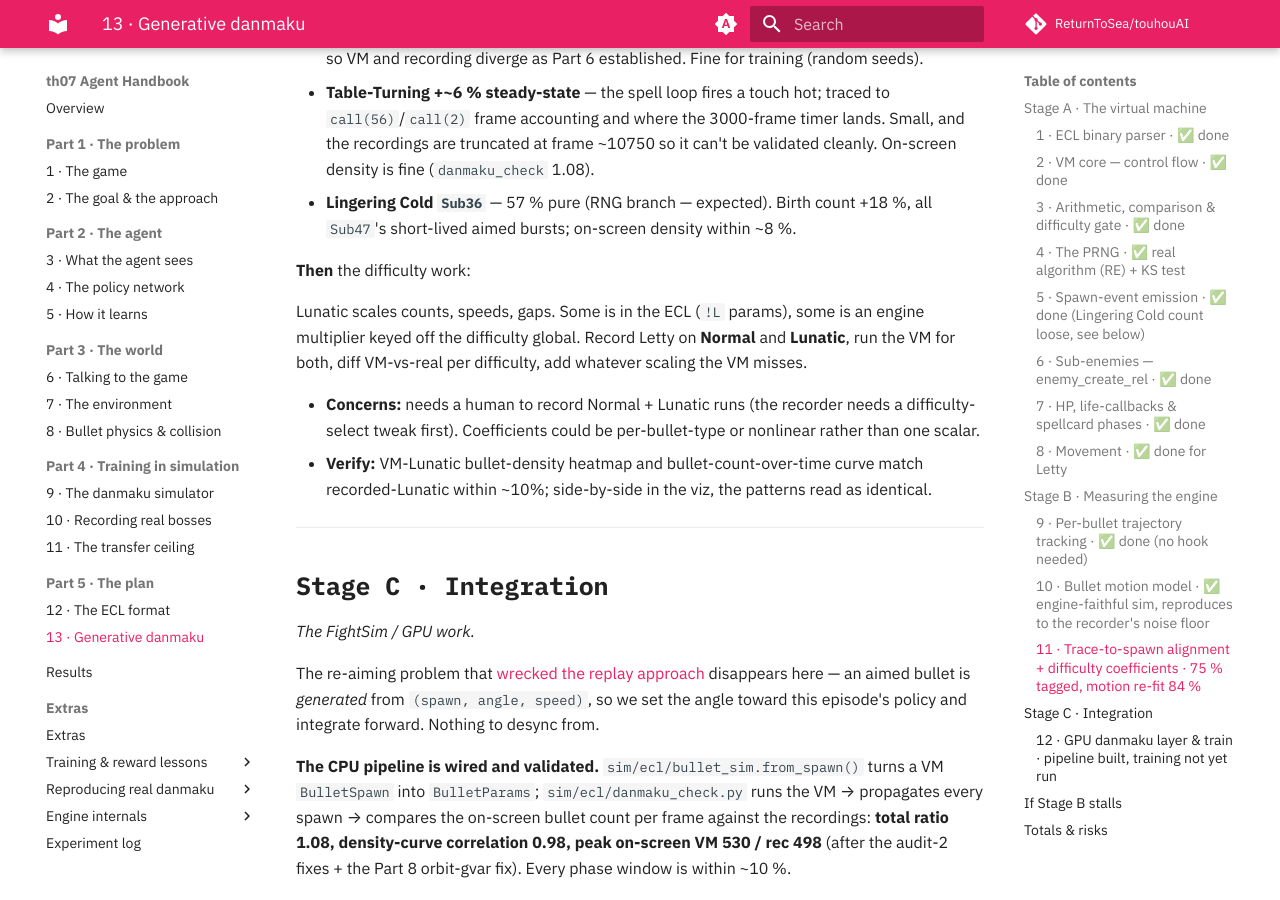
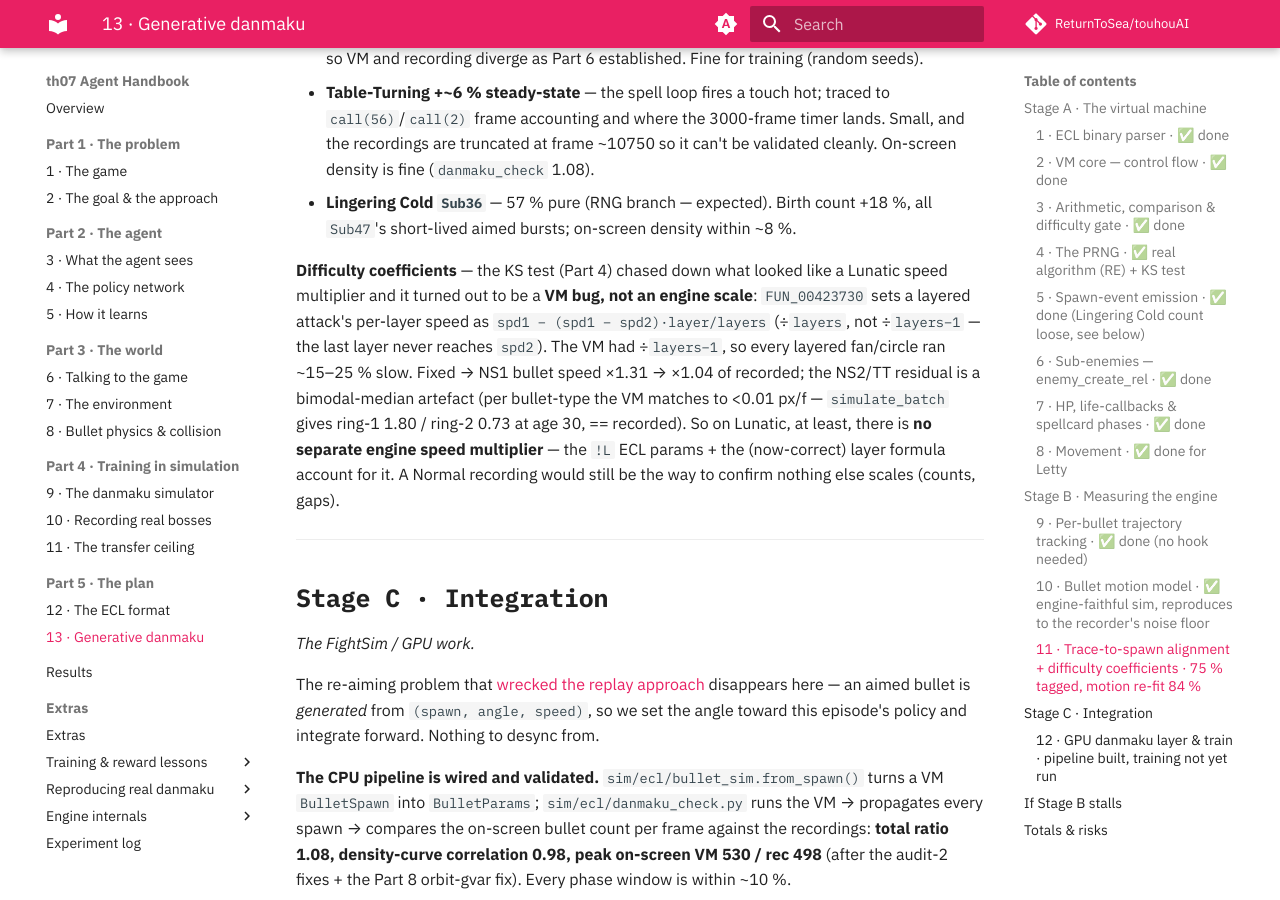
Before and after one commit to ReturnToSea/touhouAI, an MkDocs documentation site: the page built from docs/ecl-vm.md, in a window 1280 px wide and 900 px high, scrolled down 9537 px. Built offline with MkDocs 1.6.1 and Material for MkDocs 9.7.7, drawn with Linux system fonts in a browser that asks for light colours; comment, search, counter and statistics services are not loaded.

Commit message:
docs: the layer-speed bug was the whole 'Lunatic multiplier'
Co-Authored-By: Claude Sonnet 5 <noreply@anthropic.com>
Claude-Session: https://claude.ai/code/session_01HvK66xWtekmqmw4fENNeN8

```diff
--- a/docs/ecl-vm.md
+++ b/docs/ecl-vm.md
@@ -487,19 +487,18 @@ superseded by `bullet_sim.py`.
 - **Lingering Cold `Sub36`** — 57 % pure (RNG branch — expected). Birth count
   +18 %, all `Sub47`'s short-lived aimed bursts; on-screen density within ~8 %.
 
-**Then** the difficulty work:
-
-Lunatic scales counts, speeds, gaps. Some is in the ECL (`!L` params), some is an
-engine multiplier keyed off the difficulty global. Record Letty on **Normal**
-and **Lunatic**, run the VM for both, diff VM-vs-real per difficulty, add
-whatever scaling the VM misses.
-
-- **Concerns:** needs a human to record Normal + Lunatic runs (the recorder needs
-  a difficulty-select tweak first). Coefficients could be per-bullet-type or
-  nonlinear rather than one scalar.
-- **Verify:** VM-Lunatic bullet-density heatmap and bullet-count-over-time curve
-  match recorded-Lunatic within ~10%; side-by-side in the viz, the patterns read
-  as identical.
+**Difficulty coefficients** — the KS test (Part 4) chased down what looked like a
+Lunatic speed multiplier and it turned out to be a **VM bug, not an engine
+scale**: `FUN_00423730` sets a layered attack's per-layer speed as
+`spd1 − (spd1 − spd2)·layer/layers` (÷`layers`, not ÷`layers−1` — the last layer
+never reaches `spd2`). The VM had ÷`layers−1`, so every layered fan/circle ran
+~15–25 % slow. Fixed → NS1 bullet speed ×1.31 → ×1.04 of recorded; the NS2/TT
+residual is a bimodal-median artefact (per bullet-type the VM matches to
+<0.01 px/f — `simulate_batch` gives ring-1 1.80 / ring-2 0.73 at age 30, ==
+recorded). So on Lunatic, at least, there is **no separate engine speed
+multiplier** — the `!L` ECL params + the (now-correct) layer formula account for
+it. A Normal recording would still be the way to confirm nothing else scales
+(counts, gaps).
 
 ---
 
```
